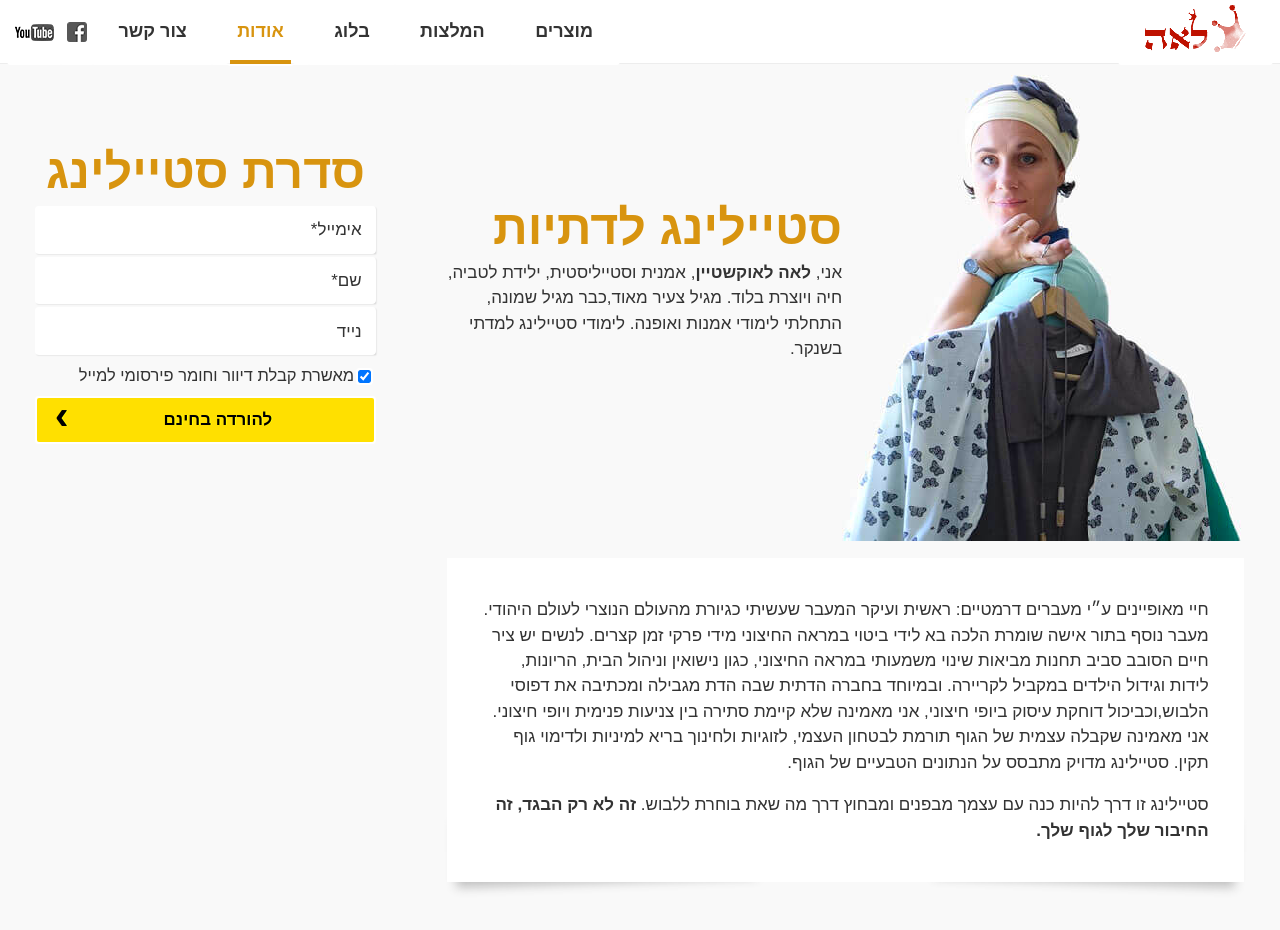
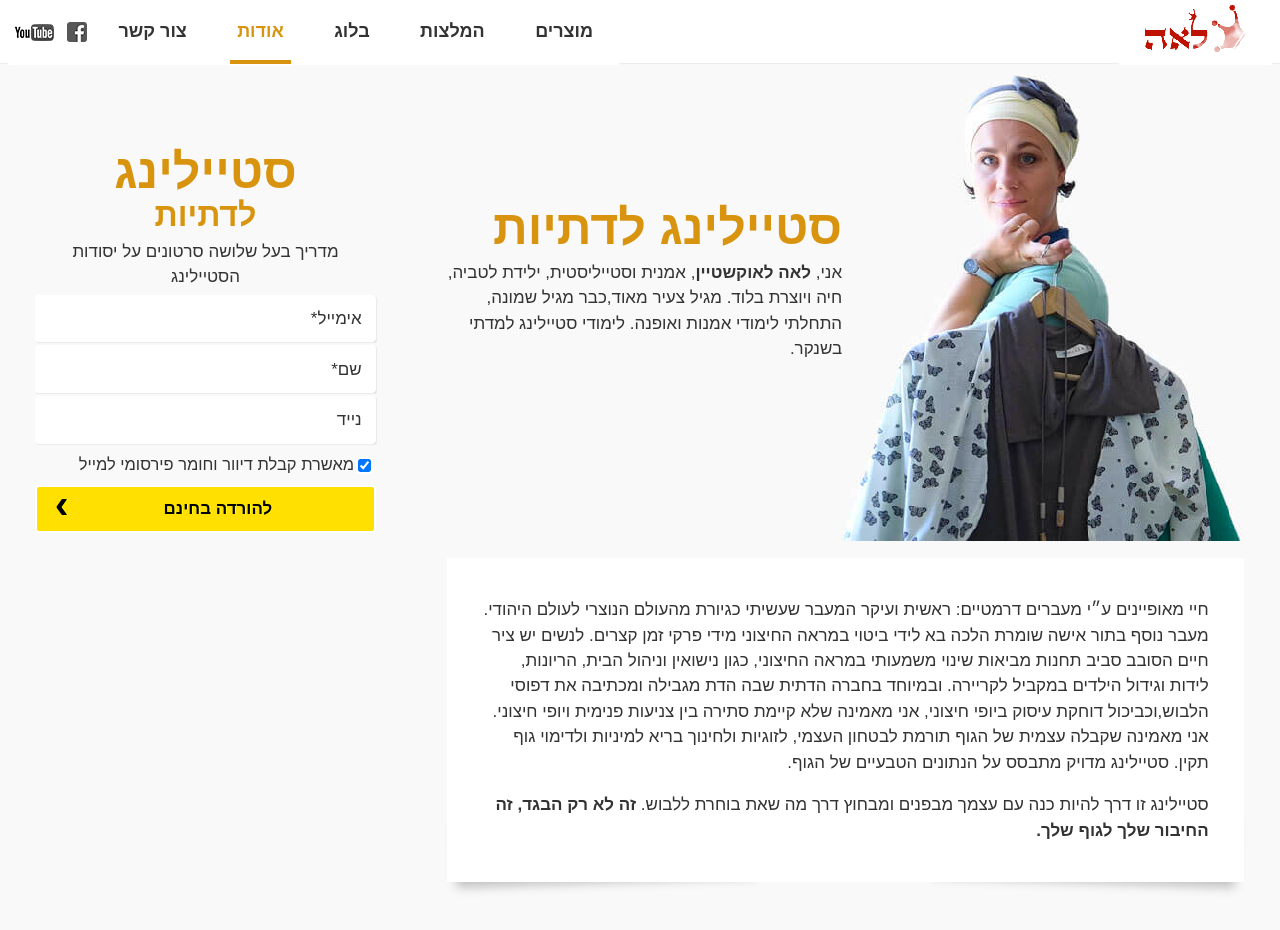
Before and after one commit to laukstein/lea.laukstein.com, a Jekyll site: the page built from about.html, in a window 1280 px wide and 934 px high. Shown: the top 930 px of the window. Built offline with Jekyll 4.4.1, drawn with Linux system fonts in a browser that asks for light colours.

Commit message:
Fixed W3C error: The element h1 must not appear as a descendant of the dt element.

```diff
--- a/_includes/subscribe.html
+++ b/_includes/subscribe.html
@@ -1,11 +1,19 @@
 <form class="cel space subscribe" id=subscribe name={% if include.id %}{{ include.id }}{% else %}70a2d0d976{% endif %}>
-    <dl>
-        <dt><h1{% if include.requiredTel %} class=inherit{% endif %}>{% if include.title %}{{ include.title }}{% else %}סדרת סטיילינג{% endif %}</h1>
-        <dd><label for=email>אימייל</label><input id=email name=EMAIL type=email placeholder=*אימייל data-error="אימייל שגוי" autocomplete=email dir=ltr data-required{% if page.url == "/" %} autofocus{% endif %}>
-        <dd><label for=name>שם</label><input id=name name=FNAME placeholder="*שם" data-error="תקליד שם" autocomplete=name dir=auto data-required>
-        <dd><label for=tel>נייד{% unless include.requiredTel %} (אופציונאלי){% endunless %}</label><input id=tel name=PHONE type=tel placeholder="{% if include.requiredTel %}*{% endif %}נייד"{% if include.requiredTel %} data-error="נייד שגוי" data-required{% endif %} autocomplete=tel dir=ltr>
-        <dd>{% include confirm.html %}<button formnovalidate>{% if include.button %}{{ include.button }}{% else %}להורדה בחינם{% endif %}</button>
-    </dl>
+    <h1{% if include.requiredTel %} class=inherit{% endif %}>{% if include.title %}{{ include.title }}{% else %}סטיילינג לדתיות{% endif %}</h1>
+    {% unless include.title %}<p>מדריך בעל שלושה סרטונים על יסודות הסטיילינג</p>{% endunless %}
+    <div>
+        <label for=email>אימייל</label>
+        <input id=email name=EMAIL type=email placeholder=*אימייל data-error="אימייל שגוי" autocomplete=email dir=ltr data-required{% if page.url == "/" %} autofocus{% endif %}>
+    </div>
+    <div>
+        <label for=name>שם</label>
+        <input id=name name=FNAME placeholder="*שם" data-error="תקליד שם" autocomplete=name dir=auto data-required>
+    </div>
+    <div>
+        <label for=tel>נייד{% unless include.requiredTel %} (אופציונאלי){% endunless %}</label>
+        <input id=tel name=PHONE type=tel placeholder="{% if include.requiredTel %}*{% endif %}נייד"{% if include.requiredTel %} data-error="נייד שגוי" data-required{% endif %} autocomplete=tel dir=ltr>
+    </div>
+    {% include confirm.html %}<button formnovalidate>{% if include.button %}{{ include.button }}{% else %}להורדה בחינם{% endif %}</button>
 </form>
 {% capture inline_js %}{{ inline_js }}{% include ui-form.min.js %}{% include ui-subscribe.min.js %}{% endcapture %}
 {% comment %}
```
